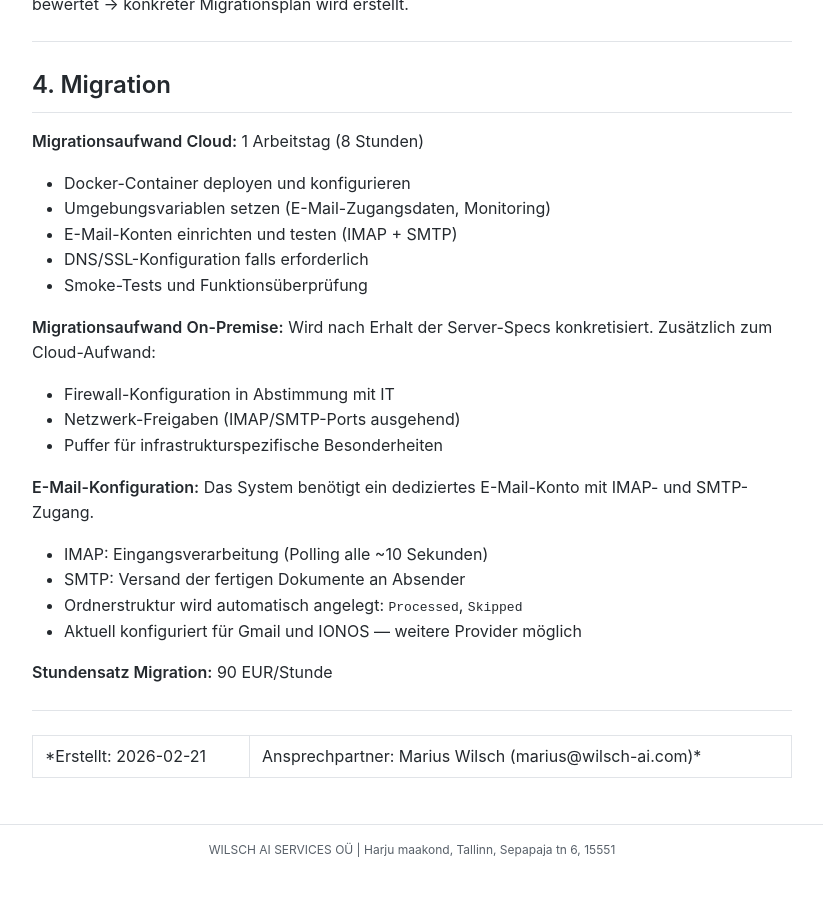
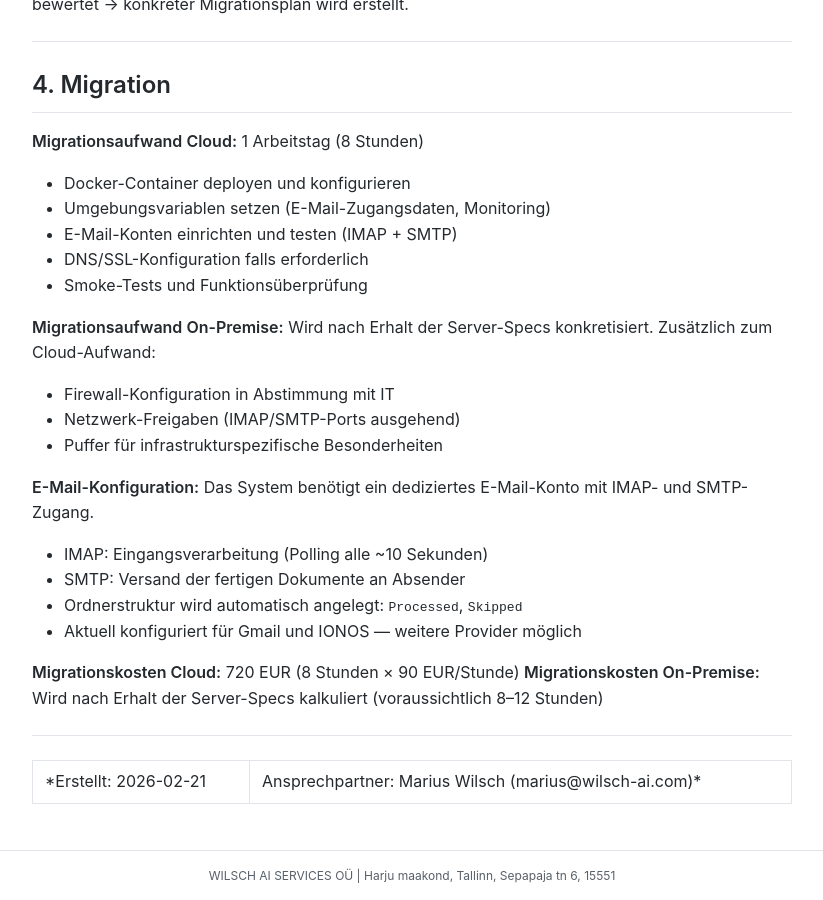
Before and after one commit to MariusWilsch/public-wilsch-ai-pages, a Jekyll site: the page built from project/rohdex/hosting-anforderungen-kunde.md, in a window 1280 px wide and 900 px high, scrolled down 2495 px. Shown: the whole window, without its empty margins (228-1051 px from the left). Built offline with Jekyll 4.4.1, drawn with Linux system fonts in a browser that asks for light colours; our own code applies the rules of GitHub Pages for plain Markdown files; before the commit the page ends 3370 px from its top, so only the background shows below that; some of the changed text lies outside the part shown.

Commit message:
Sync from hippocampus 2026-02-21

```diff
--- a/project/rohdex/hosting-anforderungen-kunde.md
+++ b/project/rohdex/hosting-anforderungen-kunde.md
@@ -102,7 +102,8 @@ Das System benötigt ein dediziertes E-Mail-Konto mit IMAP- und SMTP-Zugang.
 - Ordnerstruktur wird automatisch angelegt: `Processed`, `Skipped`
 - Aktuell konfiguriert für Gmail und IONOS — weitere Provider möglich
 
-**Stundensatz Migration:** 90 EUR/Stunde
+**Migrationskosten Cloud:** 720 EUR (8 Stunden × 90 EUR/Stunde)
+**Migrationskosten On-Premise:** Wird nach Erhalt der Server-Specs kalkuliert (voraussichtlich 8–12 Stunden)
 
 ---
 
```
Also changed, not shown: other parts of project/rohdex/hosting-anforderungen-kunde.md (+1 -1 lines).
